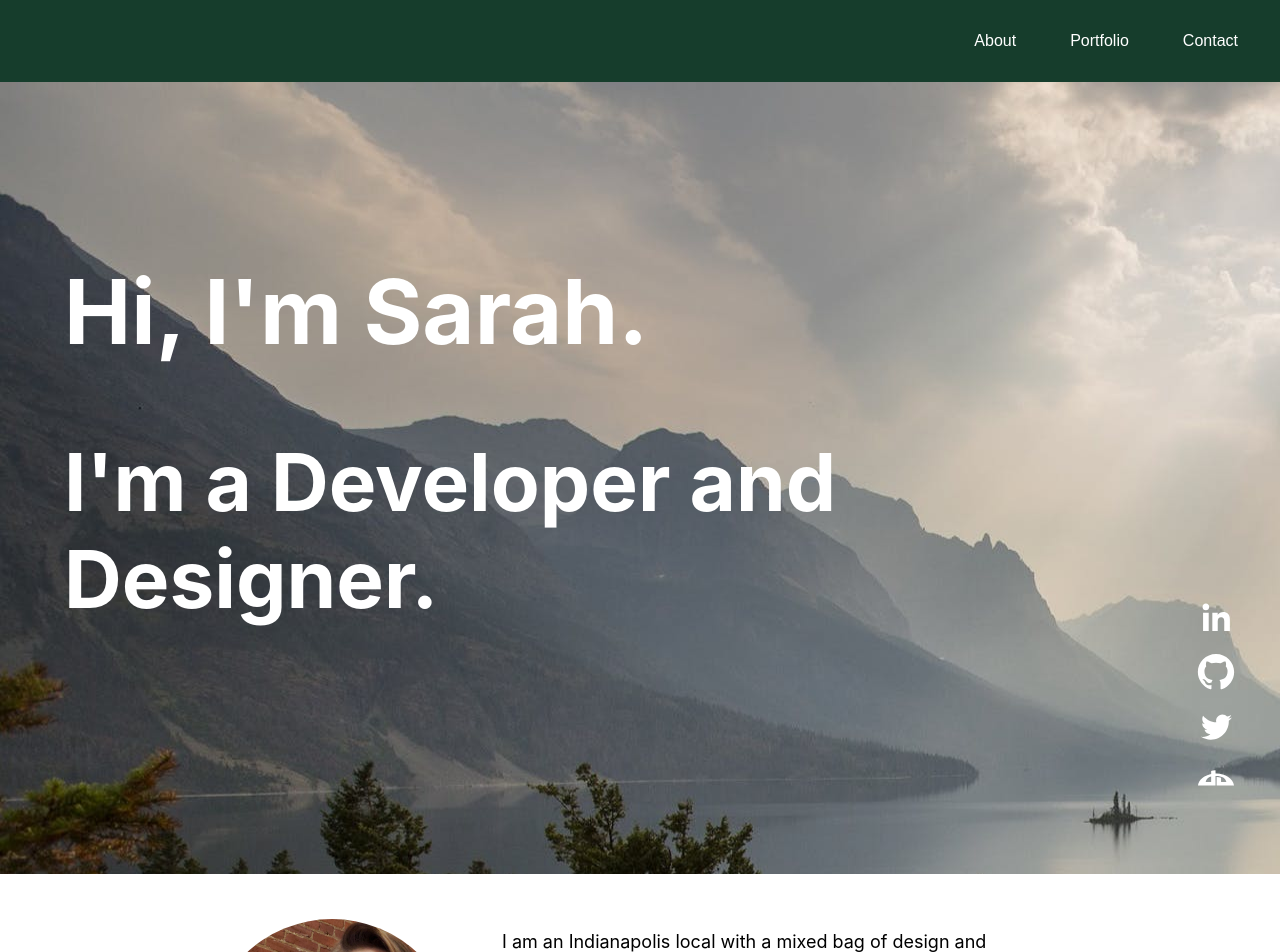
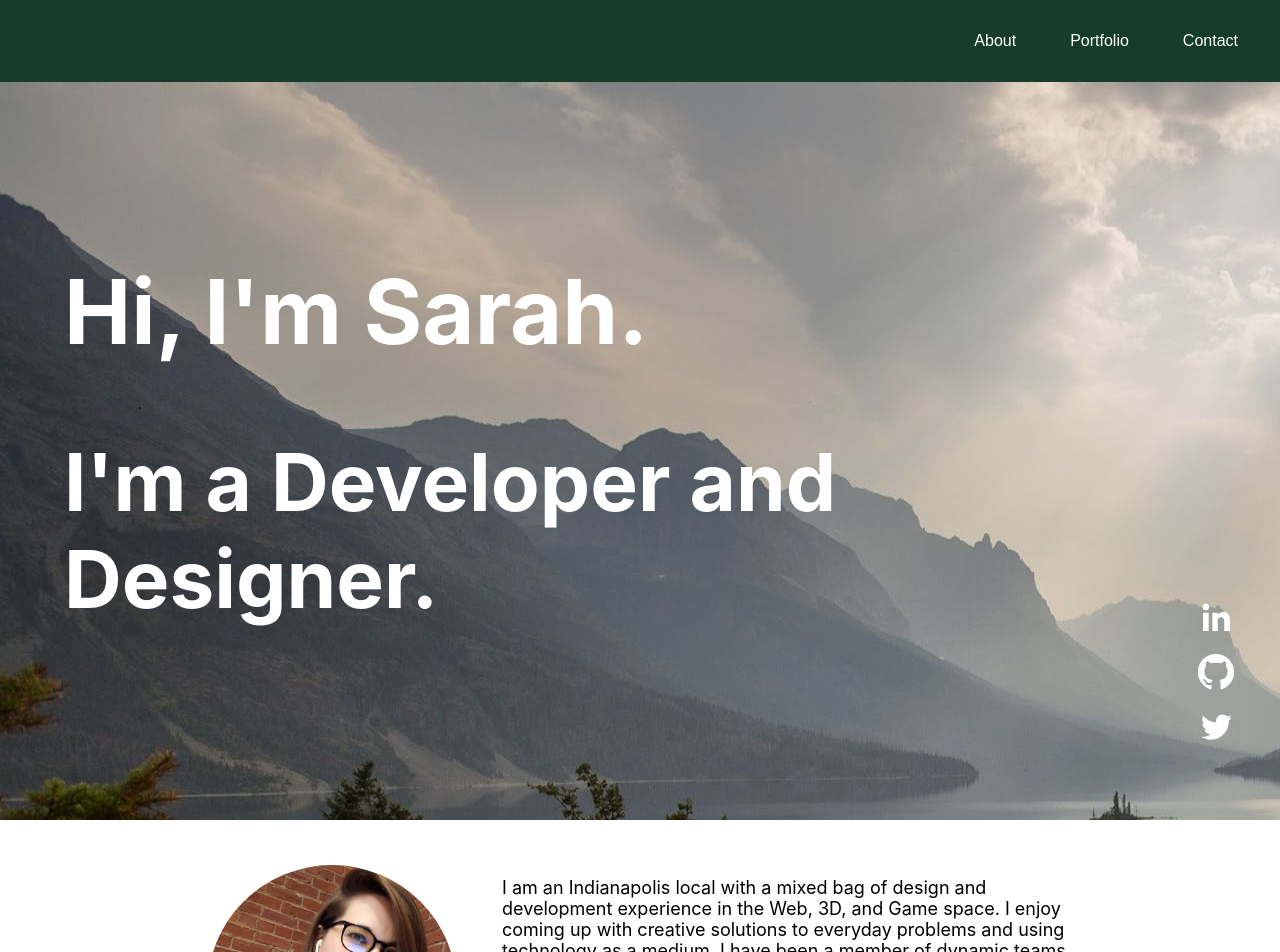
Before and after one commit to smzajac/smzajac.github.io, a React (Create React App) app: page / in a window 1280 px wide. Shown: the top 952 px of the page. Built offline with nearby package versions, Linux system fonts and the light colour scheme.

Commit message:
new favicon

```diff
--- a/public/index.html
+++ b/public/index.html
@@ -24,7 +24,7 @@
       work correctly both with client-side routing and a non-root public URL.
       Learn how to configure a non-root public URL by running `npm run build`.
     -->
-    <title>React App</title>
+    <title>Sarah Portfolio</title>
   </head>
   <body>
     <noscript>You need to enable JavaScript to run this app.</noscript>
--- a/src/Components/Hero.js
+++ b/src/Components/Hero.js
@@ -114,7 +114,7 @@ class Hero extends React.Component{
                     <a href="https://www.linkedin.com/in/zajacsarah/" target="_blank"><Icons src={Linkedin}/></a>
                     <a href="https://github.com/smzajac" target="_blank"><Icons src={GitHub}/></a>
                     <a href="https://twitter.com/ZeyHeySar" target="_blank"><Icons src={Twitter}/></a>
-                    <a href="https://www.deviantart.com/sarahzajac" target="_blank"><Icons src={Deviant}/></a>
+                    {/* <a href="https://www.deviantart.com/sarahzajac" target="_blank"><Icons src={Deviant}/></a>  */}
                     </IconHolder>
                 </HeroImg>
             </div>
```
Also changed, not shown: 16 other files (tests, documents, lock files or other folders).
